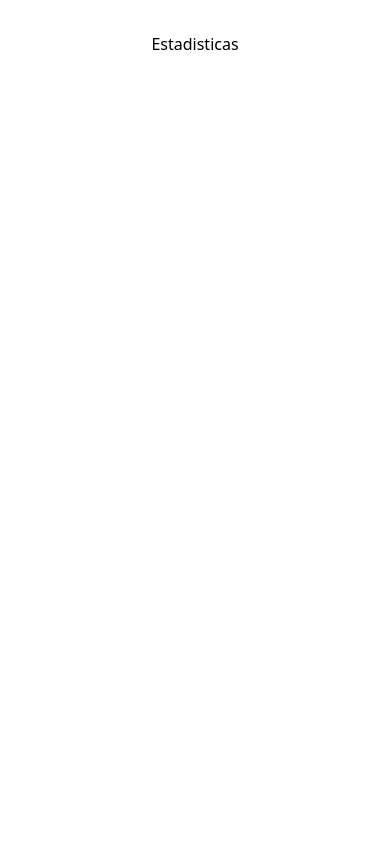
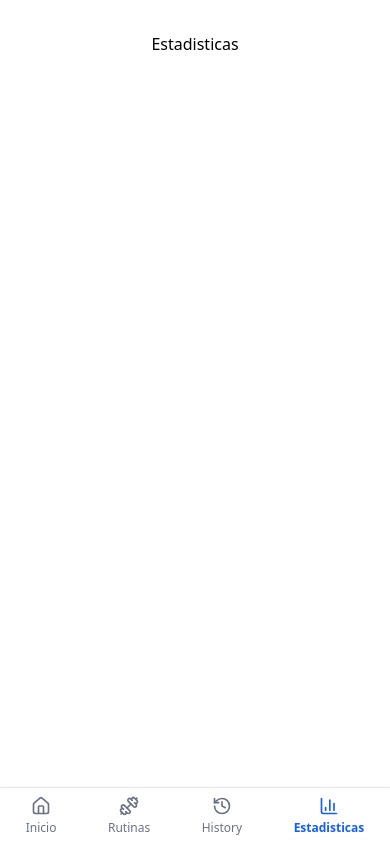
Before and after one commit to juanda404/gym-tracker, a React (Vite) app: page /estadisticas in a window 390 px wide. Built offline with nearby package versions, Linux system fonts and the light colour scheme.

Commit message:
feat: add mobile-first bottom navigation bar with icons and routing

```diff
--- a/package.json
+++ b/package.json
@@ -11,6 +11,7 @@
   },
   "dependencies": {
     "@tailwindcss/vite": "^4.1.11",
+    "lucide-react": "^0.525.0",
     "react": "^19.1.0",
     "react-dom": "^19.1.0",
     "react-router-dom": "^7.6.3",
--- a/src/App.jsx
+++ b/src/App.jsx
@@ -1,6 +1,7 @@
 
 import './App.css'
 import AppRouter from './routes/AppRoutes'
+
 
 function App() {
 
--- /dev/null
+++ b/src/components/BottomNav.jsx
@@ -0,0 +1,31 @@
+import {Home,Dumbbell,History,BarChart3 } from "lucide-react"
+import { NavLink } from "react-router-dom"
+
+const BottomNav = () =>{
+    const navItems = [
+        {to:"/", label: "Inicio", icon: <Home size={20} />},
+        {to:"/rutinas", label: "Rutinas", icon: <Dumbbell size={20} />},
+        {to:"/history", label: "History", icon: <History size={20} />},
+        {to:"/estadisticas", label: "Estadisticas", icon: <BarChart3 size={20} />},
+    ]
+
+
+    return(
+        <nav className="fixed bottom-0 left-0 right-0 bg-white border-t border-gray-200 shadow-sm z-50">
+            <ul className="flex justify-around py-2">
+                {navItems.map(({ to,label,icon })=>(
+                    <li key={to}>
+                        <NavLink to={to}
+                            className={({ isActive }) => `flex flex-col items-center text-xs ${isActive ? 'text-blue-600 font-semibold' : 'text-gray-500'}`}
+                        >
+                            {icon}
+                              <span className="mt-1">{label}</span>
+                        </NavLink>
+                    </li>
+                ))}
+            </ul>
+        </nav>
+    )
+}
+
+export default BottomNav
--- a/src/routes/AppRoutes.jsx
+++ b/src/routes/AppRoutes.jsx
@@ -3,6 +3,7 @@ import Inicio from '../pages/Inicio'
 import Rutines from '../pages/Rutines'
 import History from '../pages/History'
 import Estadisticas from '../pages/Estadisticas'
+import BottomNav from '../components/BottomNav'
 
 const AppRouter = () => (
   <BrowserRouter>
@@ -12,6 +13,7 @@ const AppRouter = () => (
       <Route path="/History" element={<History />} />
       <Route path="/estadisticas" element={<Estadisticas />} />
     </Routes>
+    <BottomNav />
   </BrowserRouter>
 )
 
```
Also changed, not shown: 1 other file (tests, documents, lock files or other folders).
